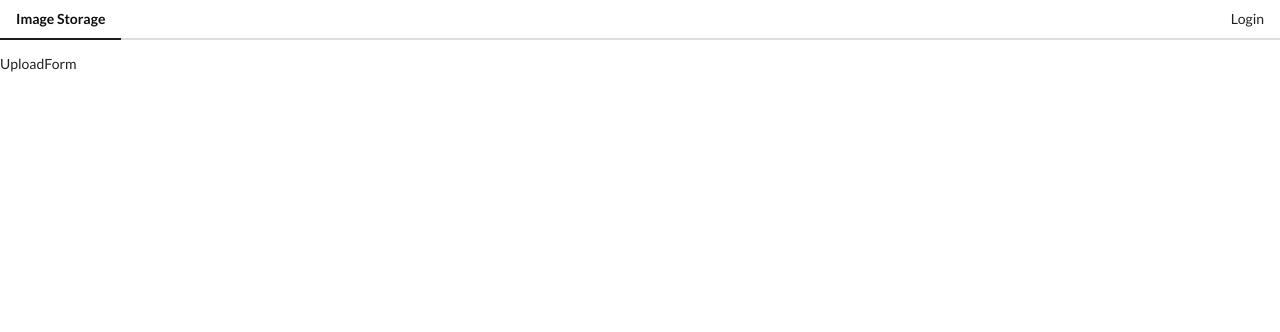
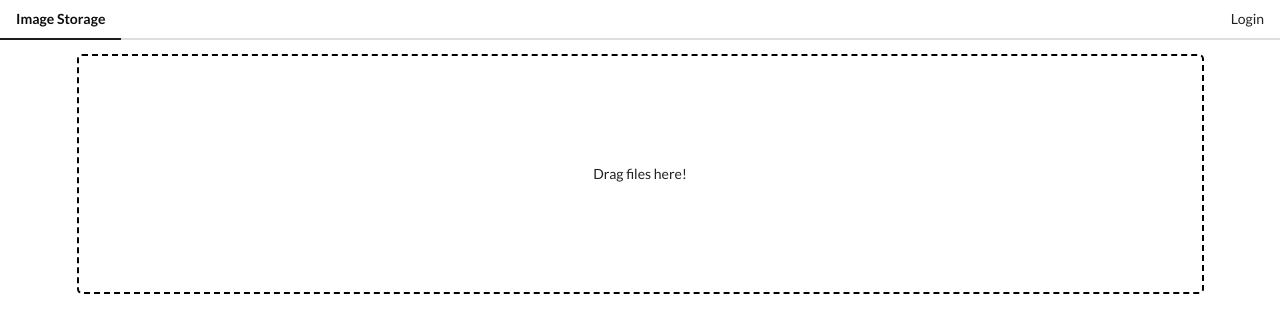
Before and after one commit to JustShowingOff/google-image-uploader, a Vue app: page /upload in a window 1280 px wide. Shown: the top 332 px of the page. Built offline with nearby package versions, Linux system fonts and the light colour scheme.

Commit message:
chore:add upload

```diff
--- a/src/App.vue
+++ b/src/App.vue
@@ -1,7 +1,10 @@
 <template>
 <div>
    <AppHeader></AppHeader>
-   <router-view></router-view>
+
+   <div class="ui container">
+       <router-view></router-view>
+   </div>
 </div>
 
 </template>
--- a/src/api/google.js
+++ b/src/api/google.js
@@ -4,8 +4,7 @@ import axios from 'axios';
 // import { Promise } from 'core-js';
 const CLIENT_ID = '42970916152-1u1bubd8ak5r7ra7725pq1m8ev79acj8.apps.googleusercontent.com'
 const ROOT_URL = 'https://accounts.google.com/o/oauth2/v2/auth?';
-const PHOTOS_URL = 'https://photoslibrary.googleapis.com/v1/mediaItems';
-//const UPLOAD_URL = 'https://photoslibrary.googleapis.com/v1/uploads';
+const PHOTOS_URL = 'https://photoslibrary.googleapis.com/v1/';
 //Details: https://console.cloud.google.com/apis/api/photoslibrary.googleapis.com/credentials?authuser=0&project=vue-image-upload-1625309485170
 
 
@@ -23,7 +22,7 @@ export default {
     },
 
     fetchImages(token) {
-        return axios.get(`${PHOTOS_URL}`, {
+        return axios.get(`${PHOTOS_URL}mediaItems`, {
             headers: {
                 Authorization: `Bearer ${token}`
             }
@@ -32,8 +31,10 @@ export default {
 
     uploadImages(images, token) {
         const promises = Array.from(images).map(image => {
+            const formData = new FormData();
+            formData.append('image',image);
             return new Promise(r => {
-                axios.post("https://photoslibrary.googleapis.com/v1/uploads", image, {
+                axios.post(`${PHOTOS_URL}uploads`, image, {
                     headers: {
                         'Content-Type': "application/octet-stream",
                         'X-Goog-Upload-File-Name': image.name,
@@ -47,7 +48,7 @@ export default {
         });
         return Promise.all(promises).then(e => {
             return new Promise((resolve, reject) => {
-                axios.post('https://photoslibrary.googleapis.com/v1/mediaItems:batchCreate',
+                axios.post(`${PHOTOS_URL}mediaItems:batchCreate`,
                     JSON.stringify({ newMediaItems: e }),
                     {
                         headers: { 'Content-type': 'application/json', 'Authorization': `Bearer ${token}` },
--- a/src/components/ImageList.vue
+++ b/src/components/ImageList.vue
@@ -1,6 +1,9 @@
 <template>
 <div>
-  <img v-for="image in allImages" :key="image.id" :src="image.baseUrl"/>
+    <div v-if="isLoggedIn" class="image-container">
+      <img v-for="image in allImages" :key="image.id" :src="image.baseUrl"/>
+    </div>
+    <h2 v-else>Please log in to get started</h2>
 </div>
 
 </template>
@@ -11,10 +14,22 @@ import {mapActions, mapGetters} from 'vuex';
 export default {
     name: "ImageList",
     computed:
-        mapGetters(['allImages']),
+        mapGetters(['allImages','isLoggedIn']),
     methods: mapActions(['fetchImages']),
     created() {
         this.fetchImages();
     }
 }
 </script>
+
+<style scoped>
+.image-container {
+    column-count: 3;
+    column-gap: 0;
+}
+
+img {
+    max-width: 100%;
+    padding: 5px;
+}
+</style>
--- a/src/components/UploadForm.vue
+++ b/src/components/UploadForm.vue
@@ -1,12 +1,44 @@
 <template>
-<div>
-    UploadForm
+<div class="dropper">
+    <input
+    type="file"
+    @change="uploadImages($event.target.files)"
+    multiple
+    accept="image/*"
+    >
+    <span>Drag files here!</span>
 </div>
 
 </template>
 
 <script>
+import {mapActions} from 'vuex';
+
+
 export default {
-    name: "UploadForm"
+    name: "UploadForm",
+    methods: mapActions(['uploadImages'])
 }
 </script>
+<style scoped>
+
+.dropper {
+    height: 30vh;
+    border: 2px dashed black;
+    border-radius: 5px;
+    display: flex;
+    justify-content: center;
+    align-items: center;
+    position: relative;
+}
+.dropper:hover {
+    background-color: #eeeeee ;
+}
+input {
+    width: 100%;
+    height: 30vh;
+    position: absolute;
+    opacity: 0;
+
+}
+</style>
--- a/src/store/modules/images.js
+++ b/src/store/modules/images.js
@@ -1,5 +1,7 @@
 
 import api from '../../api/google';
+import { router } from '../../main';
+
 
 const state = {
   images: []
@@ -15,6 +17,14 @@ const actions = {
     const {token} = rootState.auth;
     const response = await api.fetchImages(token);
     commit('setImages',response.data.mediaItems)
+    },
+
+    async uploadImages({rootState}, images) {
+        const {token} = rootState.auth;
+
+        await api.uploadImages(images, token)
+
+        router.push('/')
     }
 
 }
```
